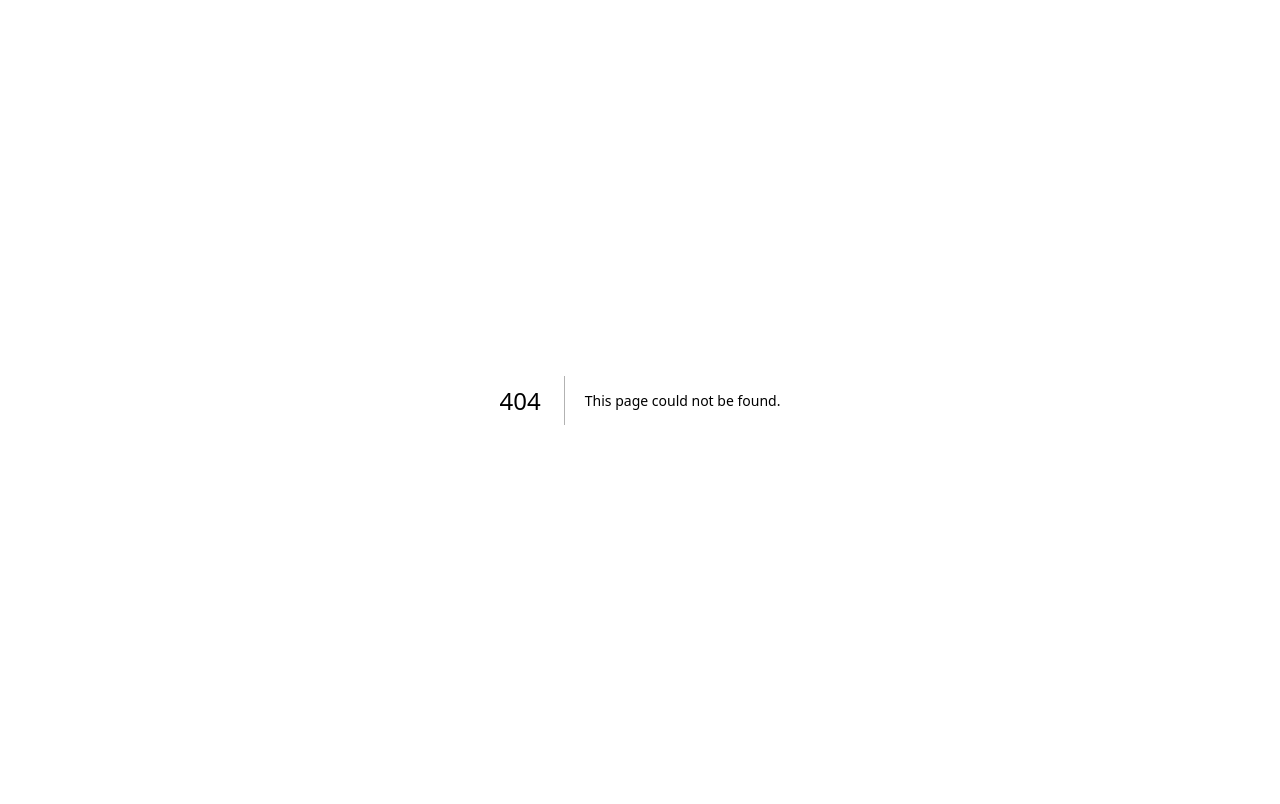
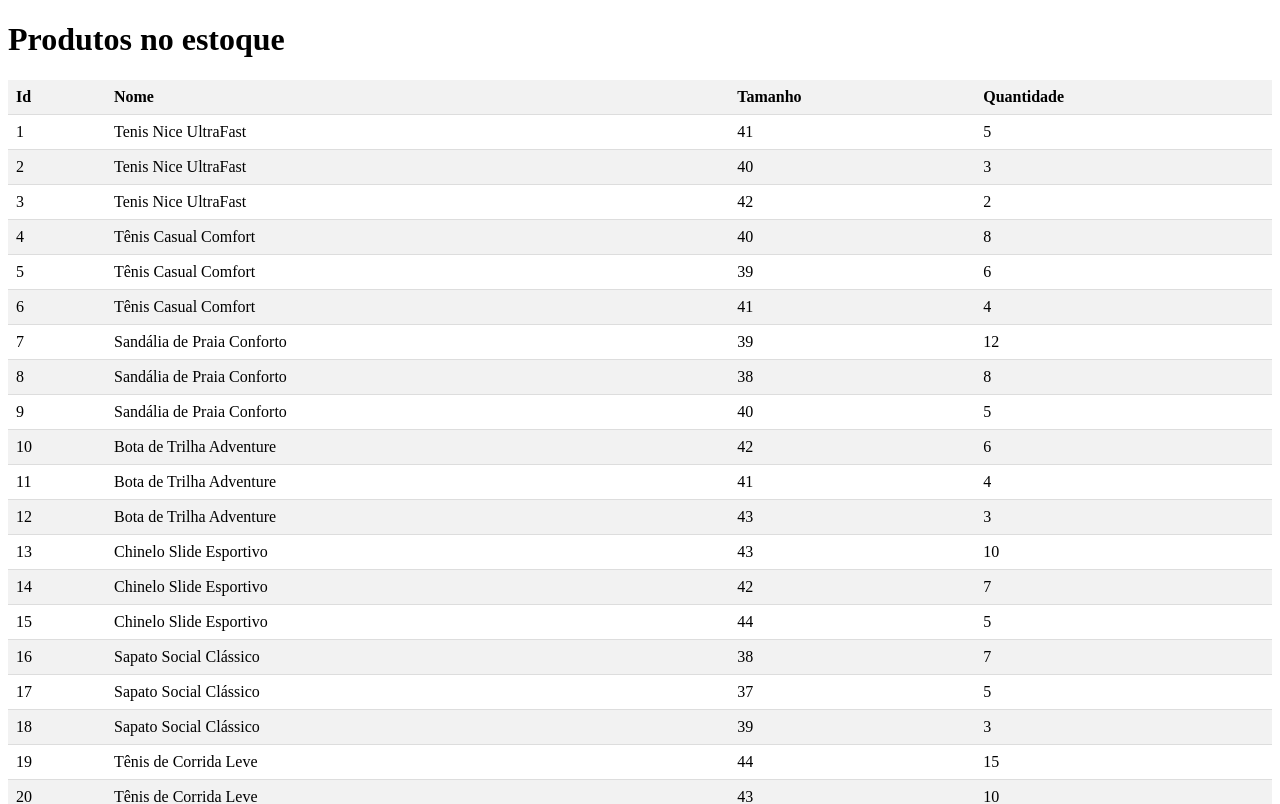
Before and after one commit to joaogcastro/crud-react-node-mongodb, a Next.js app in the folder login/: page /ConteudoEstoque in a window 1280 px wide. Before the commit this address had no page. Shown: the top 804 px of the page. Built offline with nearby package versions, Linux system fonts and the light colour scheme.

Commit message:
Adicionado pagina de conteudo do estoque

```diff
--- /dev/null
+++ b/login/pages/ConteudoEstoque.tsx
@@ -0,0 +1,47 @@
+"use client";
+import ProductTable from '../src/app/components/ProductTable';
+import React from 'react';
+
+const products = [
+  { id: 1, name: 'Tenis Nice UltraFast', size: 41, quantity: 5 },
+  { id: 2, name: 'Tenis Nice UltraFast', size: 40, quantity: 3 },
+  { id: 3, name: 'Tenis Nice UltraFast', size: 42, quantity: 2 },
+  { id: 4, name: 'Tênis Casual Comfort', size: 40, quantity: 8 },
+  { id: 5, name: 'Tênis Casual Comfort', size: 39, quantity: 6 },
+  { id: 6, name: 'Tênis Casual Comfort', size: 41, quantity: 4 },
+  { id: 7, name: 'Sandália de Praia Conforto', size: 39, quantity: 12 },
+  { id: 8, name: 'Sandália de Praia Conforto', size: 38, quantity: 8 },
+  { id: 9, name: 'Sandália de Praia Conforto', size: 40, quantity: 5 },
+  { id: 10, name: 'Bota de Trilha Adventure', size: 42, quantity: 6 },
+  { id: 11, name: 'Bota de Trilha Adventure', size: 41, quantity: 4 },
+  { id: 12, name: 'Bota de Trilha Adventure', size: 43, quantity: 3 },
+  { id: 13, name: 'Chinelo Slide Esportivo', size: 43, quantity: 10 },
+  { id: 14, name: 'Chinelo Slide Esportivo', size: 42, quantity: 7 },
+  { id: 15, name: 'Chinelo Slide Esportivo', size: 44, quantity: 5 },
+  { id: 16, name: 'Sapato Social Clássico', size: 38, quantity: 7 },
+  { id: 17, name: 'Sapato Social Clássico', size: 37, quantity: 5 },
+  { id: 18, name: 'Sapato Social Clássico', size: 39, quantity: 3 },
+  { id: 19, name: 'Tênis de Corrida Leve', size: 44, quantity: 15 },
+  { id: 20, name: 'Tênis de Corrida Leve', size: 43, quantity: 10 },
+  { id: 21, name: 'Tênis de Corrida Leve', size: 45, quantity: 8 },
+  { id: 22, name: 'Sapatilha Feminina Casual', size: 37, quantity: 9 },
+  { id: 23, name: 'Sapatilha Feminina Casual', size: 36, quantity: 3 },
+  { id: 24, name: 'Sapatilha Feminina Casual', size: 38, quantity: 5 },
+  { id: 25, name: 'Chuteira Society Profissional', size: 42, quantity: 20 },
+  { id: 26, name: 'Chuteira Society Profissional', size: 41, quantity: 15 },
+  { id: 27, name: 'Chuteira Society Profissional', size: 43, quantity: 10 },
+  { id: 28, name: 'Bota Cano Curto Elegance', size: 39, quantity: 4 },
+  { id: 29, name: 'Bota Cano Curto Elegance', size: 38, quantity: 2 },
+  { id: 30, name: 'Bota Cano Curto Elegance', size: 40, quantity: 3 }
+];
+
+const ConteudoEstoque = () => {
+  return (
+    <div>
+      <h1>Produtos no estoque</h1>
+      <ProductTable products={products} />
+    </div>
+  );
+};
+
+export default ConteudoEstoque;
--- a/login/pages/MenuEstoque.tsx
+++ b/login/pages/MenuEstoque.tsx
@@ -1,13 +1,12 @@
-
 "use client";
-
 import React from 'react';
+import StockMenu from '@/app/components/StockMenu';
 
 const MenuEstoque = () => {
   return (
     <div>
       <h1>Menu do Estoque</h1>
-      <p>Bem-vindo ao sistema de estoque!</p>
+      <StockMenu/>
     </div>
   );
 };
--- a/login/src/app/components/LoginForm.tsx
+++ b/login/src/app/components/LoginForm.tsx
@@ -1,4 +1,3 @@
-
 "use client";
 
 import { useState } from 'react';
--- /dev/null
+++ b/login/src/app/components/ProductTable.module.css
@@ -0,0 +1,28 @@
+.tableContainer {
+  width: 100%;
+  overflow-x: auto;
+}
+
+.productTable {
+  width: 100%;
+  border-collapse: collapse;
+}
+
+.productTable th,
+.productTable td {
+  padding: 8px;
+  text-align: left;
+  border-bottom: 1px solid #ddd;
+}
+
+.productTable th {
+  background-color: #f2f2f2;
+}
+
+.productTable tbody tr:nth-child(even) {
+  background-color: #f2f2f2;
+}
+
+.productTable tbody tr:hover {
+  background-color: #ddd;
+}
--- /dev/null
+++ b/login/src/app/components/ProductTable.tsx
@@ -0,0 +1,42 @@
+import React from 'react';
+import styles from './ProductTable.module.css';
+
+interface Product {
+    id:number;
+    name: string;
+    size: number;
+    quantity: number;
+}
+
+interface Props {
+    products: Product[];
+}
+
+const ProductTable: React.FC<Props> = ({ products }) => {
+    return (
+        <div className={styles.tableContainer}>
+            <table className={styles.productTable}>
+                <thead>
+                    <tr>
+                        <th>Id</th>
+                        <th>Nome</th>
+                        <th>Tamanho</th>
+                        <th>Quantidade</th>
+                    </tr>
+                </thead>
+                <tbody>
+                    {products.map((product, index) => (
+                        <tr key={index}>
+                            <td>{product.id}</td>
+                            <td>{product.name}</td>
+                            <td>{product.size}</td>
+                            <td>{product.quantity}</td>
+                        </tr>
+                    ))}
+                </tbody>
+            </table>
+        </div>
+  );
+};
+
+export default ProductTable;
--- a/login/src/app/page.tsx
+++ b/login/src/app/page.tsx
@@ -1,6 +1,5 @@
 import Image from "next/image";
 import styles from "./page.module.css"; // Importe o componente de login aqui
-import LoginPage from "./components/LoginPage";
 import LoginForm from "./components/loginForm";
 
 export default function Home() {
```
Also changed, not shown: login/src/app/components/LoginPage.css (deleted, +0 -58 lines), login/src/app/components/LoginPage.tsx (deleted, +0 -18 lines), login/src/app/components/StockMenu.tsx (added, +19 -0 lines), 1 other file (tests, documents, lock files or other folders).
